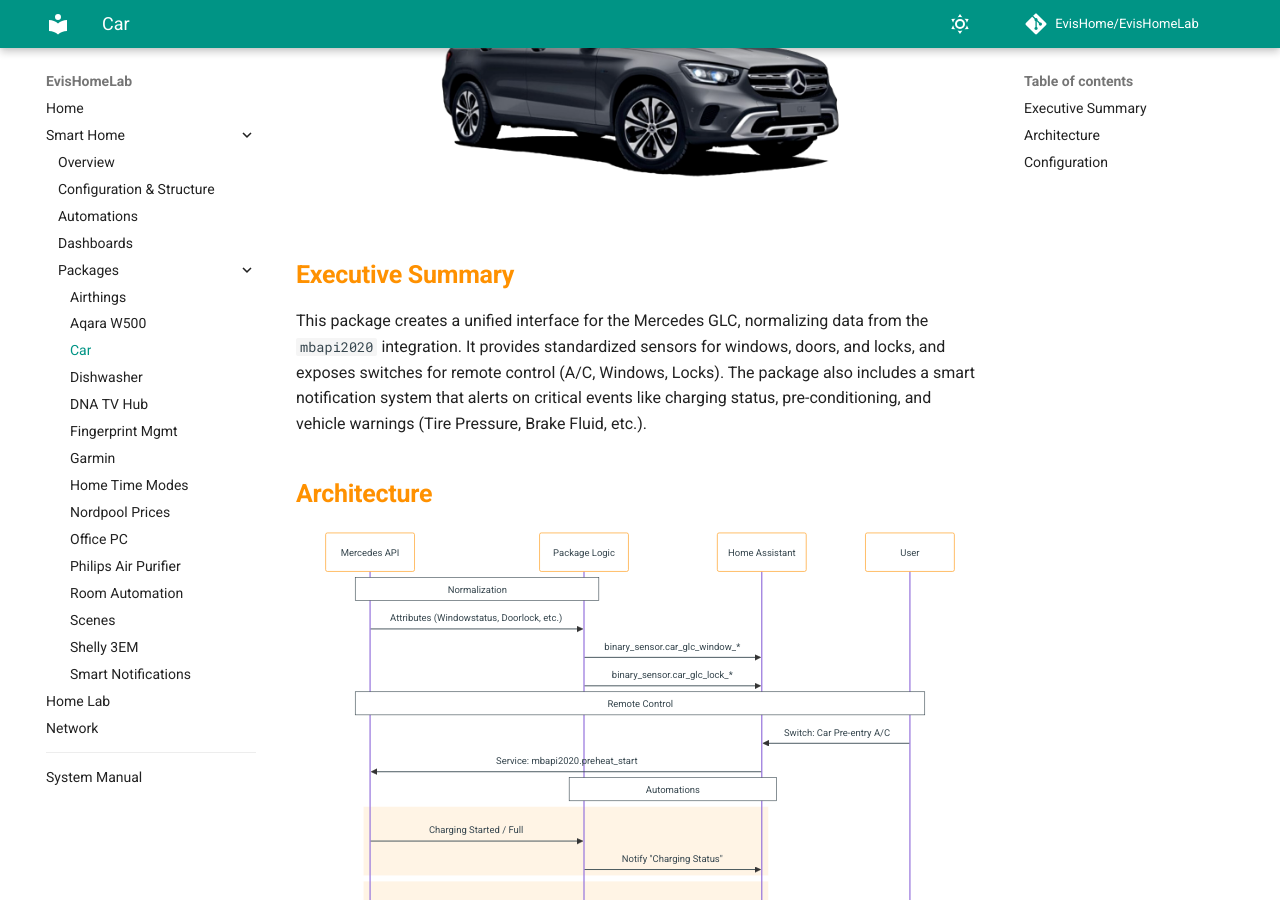
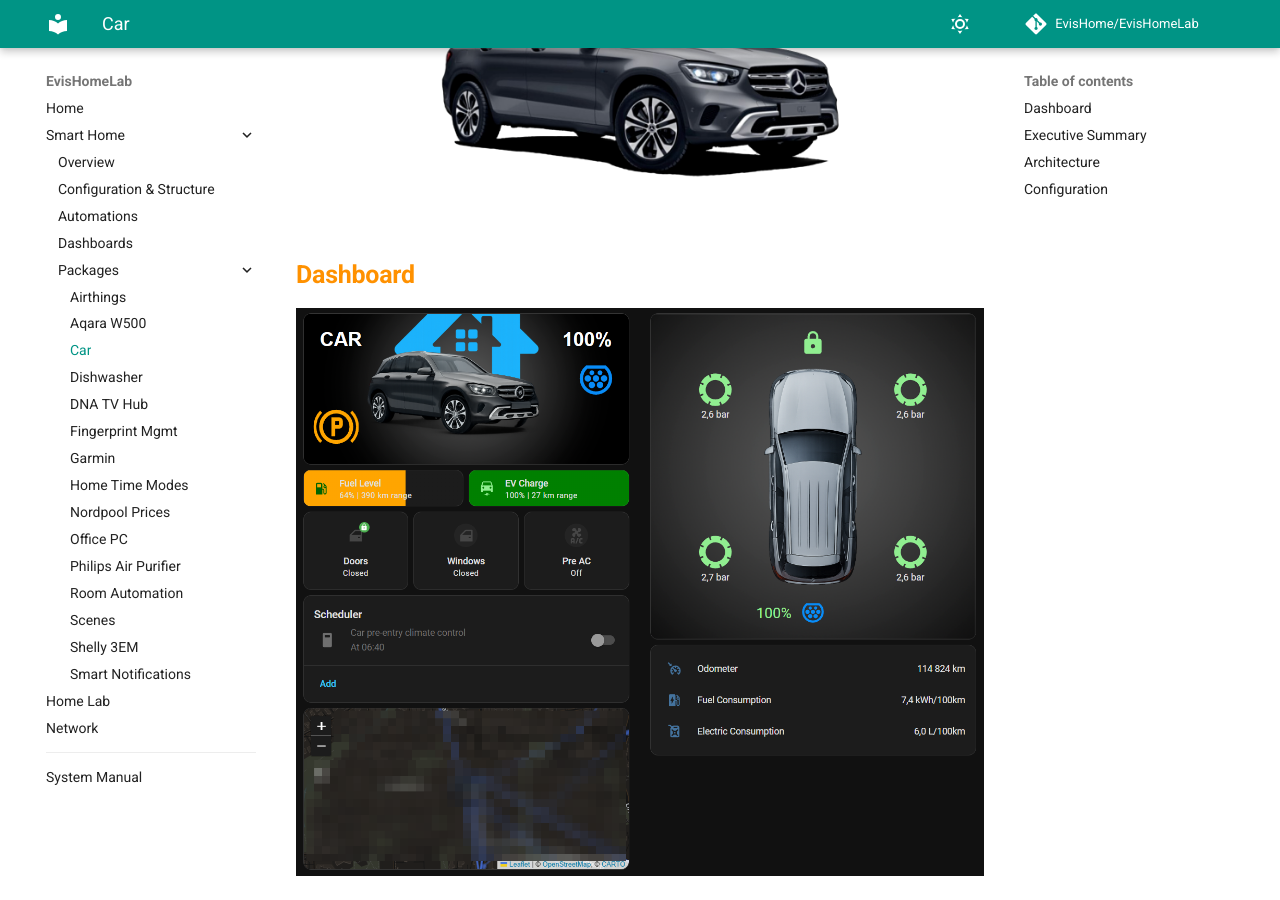
Before and after one commit to EvisHome/EvisHomeLab, an MkDocs documentation site: the page built from docs/smart-home/packages/car.md, in a window 1280 px wide and 900 px high, scrolled down 379 px. Built offline with MkDocs 1.6.1 and Material for MkDocs 9.7.7, drawn with Linux system fonts in a browser that asks for light colours; comment, search, counter and statistics services are not loaded.

Commit message:
Update Car Pacakge

```diff
--- a/docs/smart-home/packages/car.md
+++ b/docs/smart-home/packages/car.md
@@ -10,7 +10,11 @@
 **Version:** 2.0.3
 **Description:** Unified logic for Mercedes GLC. Normalizes sensors (Windows/Doors), wrapper switches, and Status Notifications.
 
-![Package Diagram](../../../assets/images/packages/car.png)
+![Package Image](../../../assets/images/packages/car.png)
+
+## Dashboard
+
+![Dashboard Image](../../../assets/images/dashboards/car.png)
 
 ## Executive Summary
 This package creates a unified interface for the Mercedes GLC, normalizing data from the `mbapi2020` integration. It provides standardized sensors for windows, doors, and locks, and exposes switches for remote control (A/C, Windows, Locks). The package also includes a smart notification system that alerts on critical events like charging status, pre-conditioning, and vehicle warnings (Tire Pressure, Brake Fluid, etc.).
```
